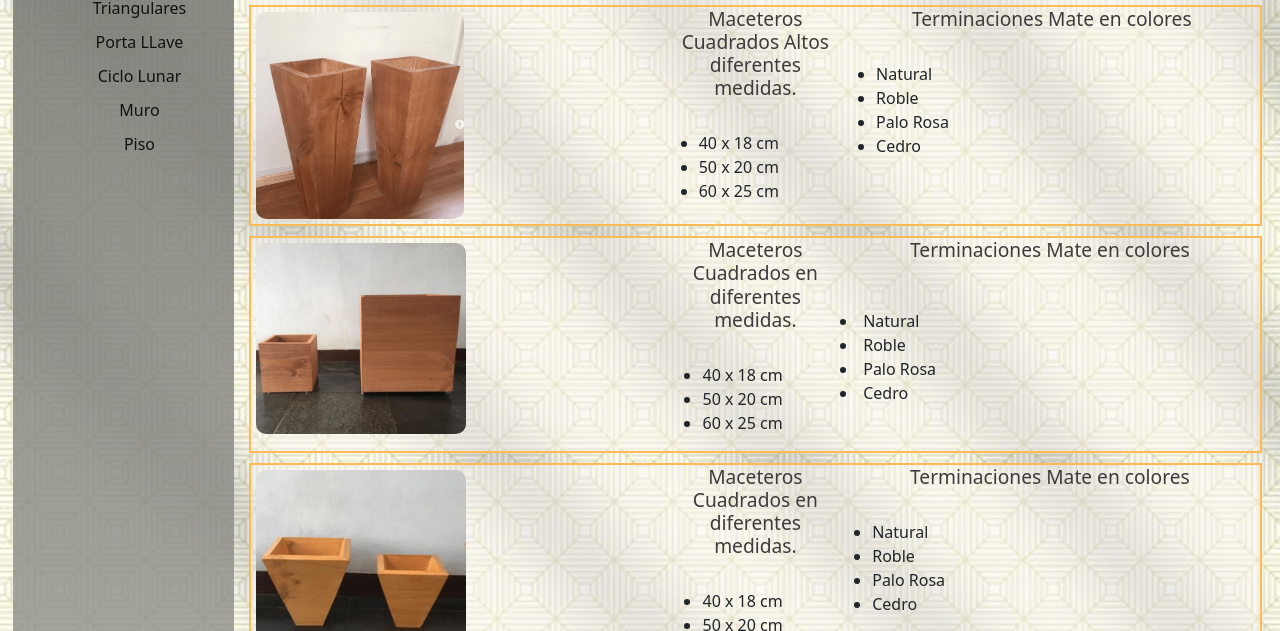
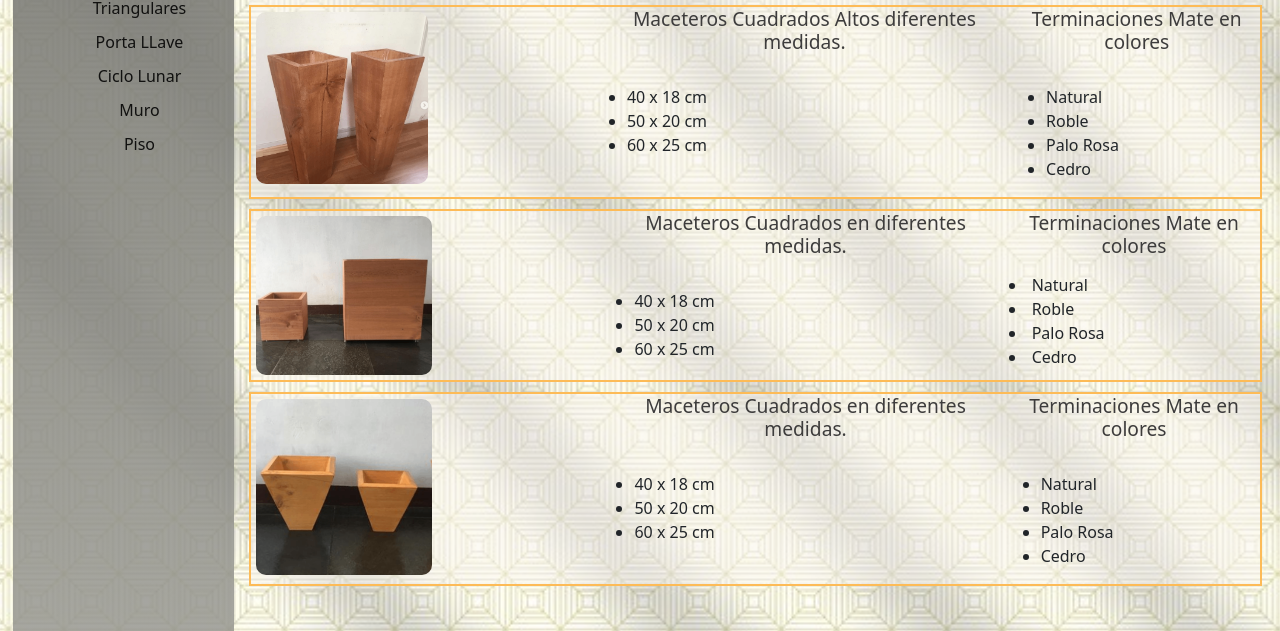
Before and after one commit to ritdaniel/Cristian-Palma-Wooden, a website: page productos.html in a window 1280 px wide. Shown: the part 169-800 px from the top of the page. Drawn offline with nearby package versions, Linux system fonts and the light colour scheme.

Commit message:
modificaciones productos outlet

```diff
--- a/productos.html
+++ b/productos.html
@@ -128,8 +128,7 @@
 								</ul>
 							</div>
 							<div class="coloresProd">
-								<h3 class="cajaProductos__text--grey">Terminaciones Mate  en colores</h3>
-				        			<br>
+								<h3 class="cajaProductos__text--grey">Terminaciones Mate en colores</h3>
 									<ul></ul>
 										<li>Natural</li>
 										<li>Roble</li>
@@ -181,7 +180,6 @@
 					</div>
 					<div class="coloresProd">
 						<h3 class="cajaProductos__text--grey">Terminaciones Mate  en colores</h3>
-				        <br>
 						<ul><li>Natural</li>
 						<li>Roble</li>
 						<li>Palo Rosa</li>
--- a/scss/_breakpoints.scss
+++ b/scss/_breakpoints.scss
@@ -108,6 +108,13 @@
 		width: 100%;
 		display: inline-flex;
 		}
+	.imgProd{
+		width: 35%;
+	}
+
+	.coloresProd{
+		width: 25%;
+	}
 	.footer-left{
 		width: 50%;
 		text-align: start;
```
Also changed, not shown: css/style.css.
